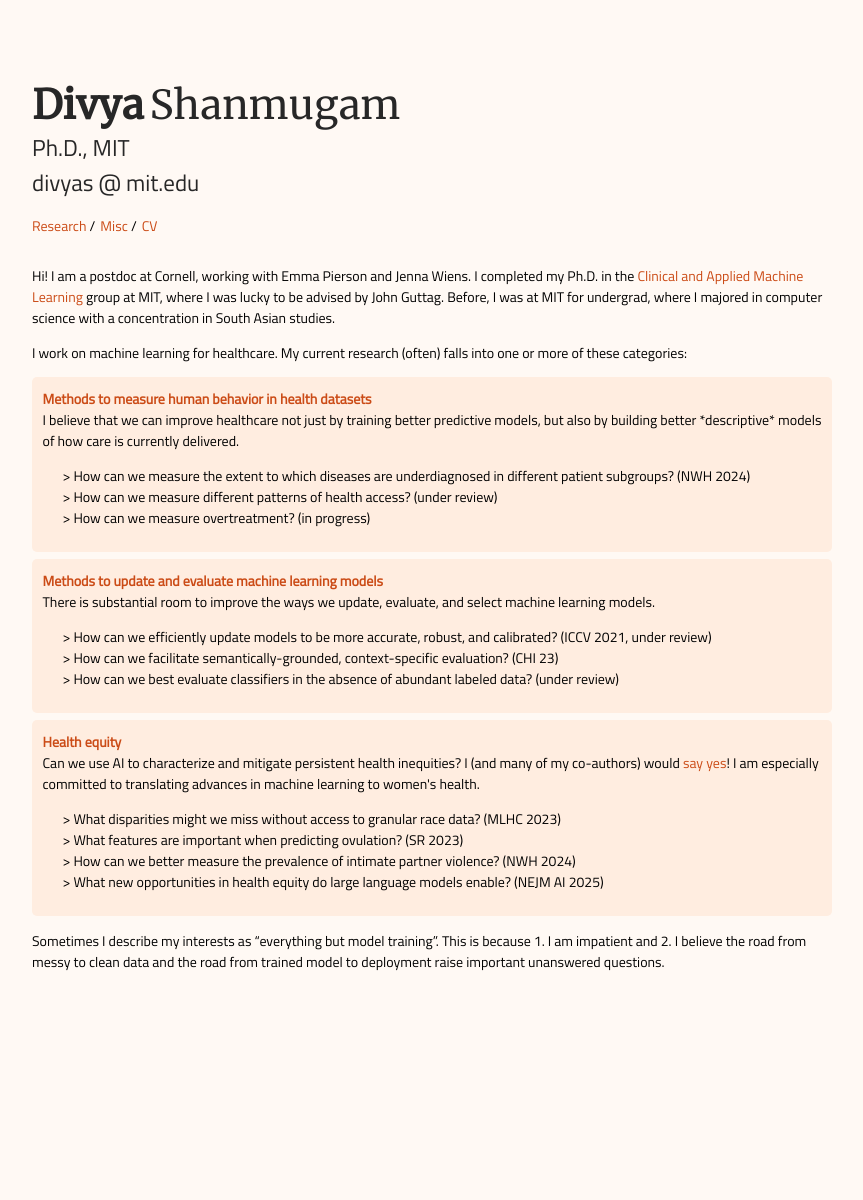
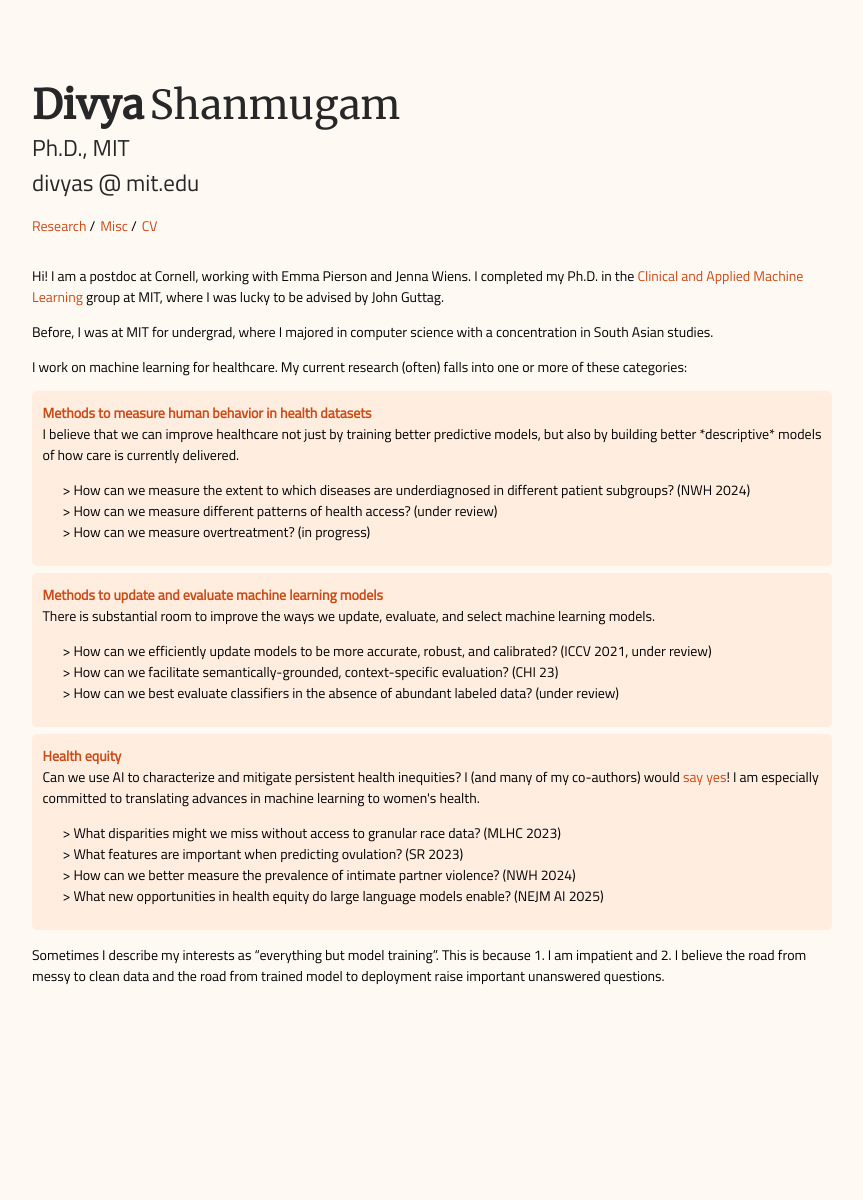
Before and after one commit to dmshanmugam/dmshanmugam.github.io, a Jekyll site: the page built from index.md, in a window 1280 px wide. Shown: the whole page, without its empty margins (208-1071 px from the left). Built offline with Jekyll 4.4.1, drawn with Linux system fonts in a browser that asks for light colours; some of the changed lines change nothing that is shown.

Commit message:
resolved changes

```diff
--- a/index.md
+++ b/index.md
@@ -3,6 +3,7 @@ layout: default
 ---
 
 Hi! I am a postdoc at Cornell, working with Emma Pierson and Jenna Wiens. I completed my Ph.D. in the [Clinical and Applied Machine Learning](https://caml.csail.mit.edu/) group at MIT, where I was lucky to be advised by John Guttag.
+
 Before, I was at MIT for undergrad, where I majored in computer science with a concentration in South Asian studies.
 
 I work on machine learning for healthcare. My current research (often) falls into one or more of these categories:
@@ -50,34 +51,3 @@ including the scarcity of ground truth labels, and the role of predictive models
 </ul>
 </div>
 Sometimes I describe my interests as "everything but model training". This is because 1. I am impatient and 2. I believe the road from messy to clean data and the road from trained model to deployment raise important unanswered questions.
-
-<!-- If you are a student interested in collaborating on these topics, do reach out! -->
-
-<!-- Future:
-    EHR underdiagnosis, genetic underdiagnosis
-    -->
-
-<!-- Future:
-    Birth Control Switches
-    Birth prediction -->
-<!-- There is increased interest in reducing, reusing, and recycling machine learning models, particularly in downstream applications.  -->
-
-<!-- I also use the intersection of machine learning and healthcare as a "model organism" for the interface between practitioners and machine learning researchers.  -->
-<!-- There are fundamental questions about updating and evaluating models that challenge us today. -->
-
-
-<!-- (1) Building better *descriptive* models of how care is delivered today. To what extent are diseases under-diagnosed?
-How do financial incentives shape treatment decisions? These are questions that machine learning methods I develop, in combination with large health datasets, can answer.
-
-(2) Building better methods to update and evaluate machine learning models for context-specific tasks.
-
-(3) Using machine learning to *promote* health equity.  -->
-
-
-<!-- - How can we use test-time augmentation to update a model to be more accurate? (ICCV 2021,  ICML UDL Workshop 2023)
-- How can we use test-time augmentation to be more robust to out-of-distribution examples? (ICML UDL Workshop 2022)
-- How do we update a model to produce more reliable uncertainty estimates? (under review) -->
-
-<!-- - What are the risks of using coarse race data to evaluate clinical risk scores? (MLHC 23)
-- How can we facilitate semantically-grounded, context-specific evaluation (CHI 23)
-- How can we best evaluate classifiers in the absence of abundant labeled data? (under review) -->
```
